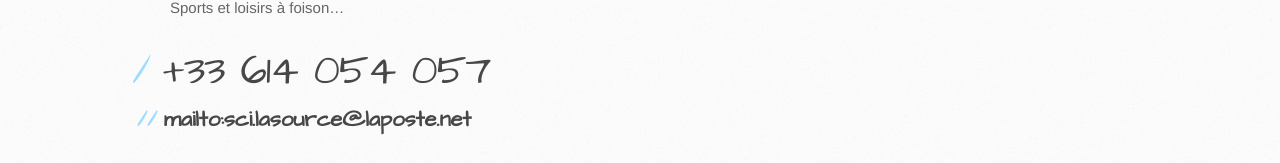
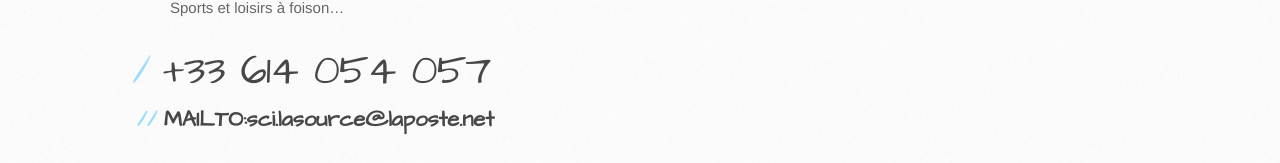
Before and after one commit to sci-la-source/sci-la-source.github.com, a Jekyll site: the page built from vendmaison/nous.md, in a window 1280 px wide. Shown: the part 1535-1698 px from the top of the page. Built offline with Jekyll 4.4.1, drawn with Linux system fonts in a browser that asks for light colours.

Commit message:
trying email

```diff
--- a/vendmaison/nous.md
+++ b/vendmaison/nous.md
@@ -52,4 +52,4 @@
 
 #+33 614 054 057
 
-##mailto:sci.lasource@laposte.net
+##MAILTO:sci.lasource@laposte.net
```
